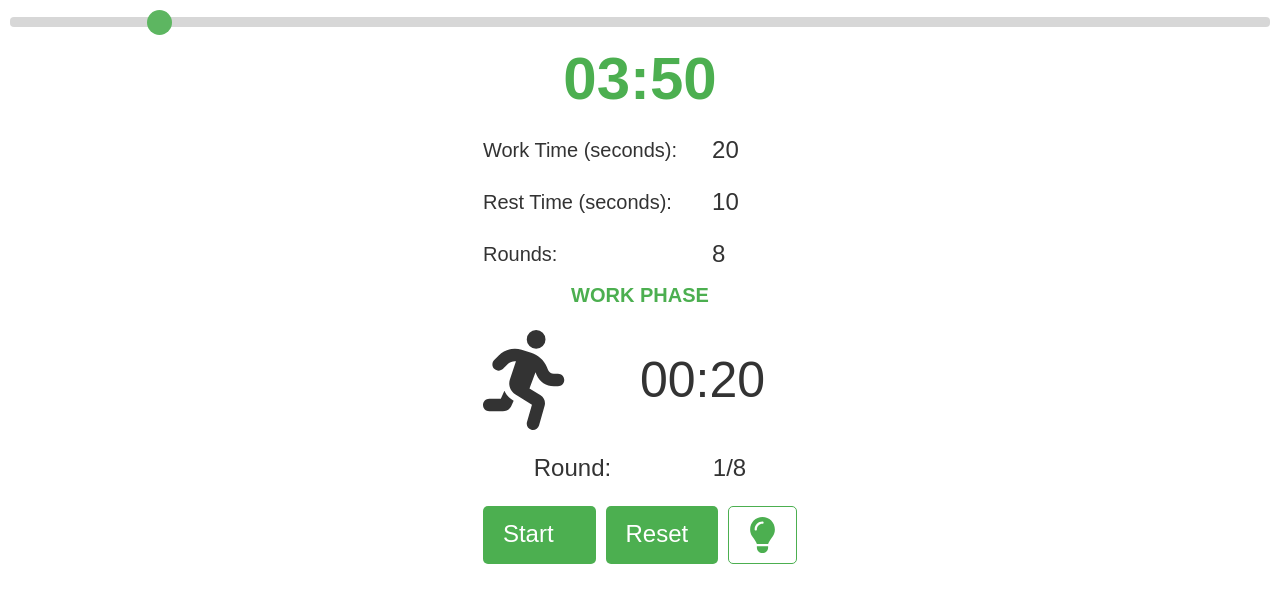
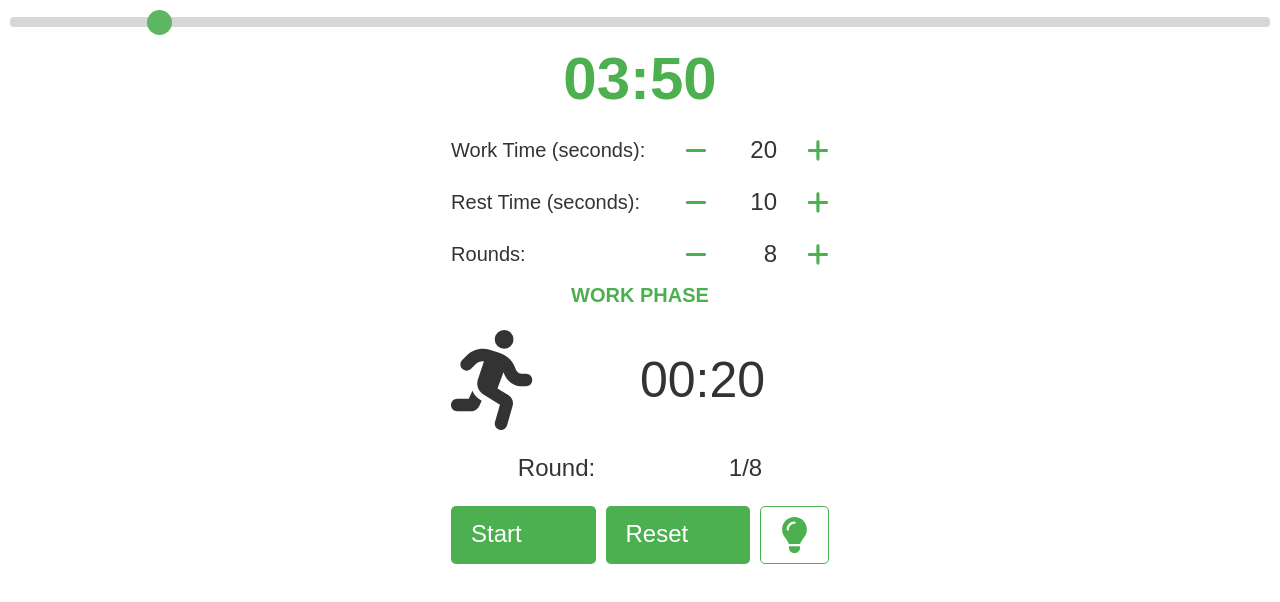
Before and after one commit to VoropN/tabata-timer, a Next.js app: page / in a window 1280 px wide. Shown: the top 602 px of the page. Built offline with nearby package versions, Linux system fonts and the light colour scheme.

Commit message:
update size change

```diff
--- /dev/null
+++ b/components/ChangeSize/ChangeSize.module.scss
@@ -0,0 +1,10 @@
+
+.changeSize {
+  font-size: 1em;
+  cursor: pointer;
+  color: var(--button-color);
+
+  &:hover {
+    color: var(--button-hover-color);
+  }
+}
--- /dev/null
+++ b/components/ChangeSize/ChangeSize.tsx
@@ -0,0 +1,29 @@
+import { faMinus, faPlus } from '@fortawesome/free-solid-svg-icons';
+import { FontAwesomeIcon } from '@fortawesome/react-fontawesome';
+import styles from './ChangeSize.module.scss';
+
+interface ChangeSizeProps {
+  children: React.ReactNode;
+  increaseSize: () => void; // Function to increase size
+  decreaseSize: () => void; // Function to decrease size
+}
+
+const ChangeSize: React.FC<ChangeSizeProps> = ({
+  children,
+  increaseSize,
+  decreaseSize,
+}) => {
+  return (
+    <div>
+      <button className={styles.changeSize} onClick={decreaseSize}>
+        <FontAwesomeIcon icon={faMinus} size="lg" />
+      </button>
+      {children}
+      <button className={styles.changeSize} onClick={increaseSize}>
+        <FontAwesomeIcon icon={faPlus} size="lg" />
+      </button>
+    </div>
+  );
+};
+
+export default ChangeSize;
--- /dev/null
+++ b/components/ChangeSize/index.ts
@@ -0,0 +1,2 @@
+export * from './ChangeSize';
+export { default } from './ChangeSize';
--- a/components/TabataTimer.module.scss
+++ b/components/TabataTimer/TabataTimer.module.scss
@@ -17,9 +17,9 @@
 
 /* Input fields and labels */
 .timerControls {
-  display: flex;
-  justify-content: space-between;
-  gap: 20px;
+  display: grid;
+  grid-template-columns: 1fr auto;
+  gap: 40px;
   align-items: center;
 }
 
@@ -27,6 +27,7 @@
   padding: 8px 15px;
   font-size: 1.2em;
   width: 100px;
+  text-align: right;
 }
 
 /* Display timer phase and time remaining */
@@ -82,16 +83,6 @@
     background-color: var(
       --button-hover-color
     ); /* Hover color will be affected by global theme */
-  }
-}
-
-.changeSize {
-  font-size: 0.5em;
-  cursor: pointer;
-  color: var(--button-color);
-
-  &:hover {
-    color: var(--button-hover-color);
   }
 }
 
--- a/components/TabataTimer.tsx
+++ b/components/TabataTimer/TabataTimer.tsx
@@ -9,6 +9,7 @@ import {
 import { FontAwesomeIcon } from '@fortawesome/react-fontawesome';
 import clsx from 'clsx';
 import { useEffect, useState } from 'react';
+import ChangeSize from '../ChangeSize';
 import styles from './TabataTimer.module.scss';
 
 enum LocalStorageKey {
@@ -121,6 +122,10 @@ const TabataTimer = () => {
 
         <div className={styles.timerControls}>
           <label>Work Time (seconds): </label>
+          <ChangeSize
+            increaseSize={() => setWorkTime((prev) => prev + 1)}
+            decreaseSize={() => setWorkTime((prev) => prev - 1)}
+          >
             <input
               className={styles.timerInput}
               type="number"
@@ -128,9 +133,14 @@ const TabataTimer = () => {
               value={workTime}
               onChange={(e) => setWorkTime(Number(e.target.value))}
             />
+          </ChangeSize>
         </div>
         <div className={styles.timerControls}>
           <label>Rest Time (seconds): </label>
+          <ChangeSize
+            increaseSize={() => setRestTime((prev) => prev + 1)}
+            decreaseSize={() => setRestTime((prev) => prev - 1)}
+          >
             <input
               className={styles.timerInput}
               type="number"
@@ -138,9 +148,14 @@ const TabataTimer = () => {
               value={restTime}
               onChange={(e) => setRestTime(Number(e.target.value))}
             />
+          </ChangeSize>
         </div>
         <div className={styles.timerControls}>
           <label>Rounds: </label>
+          <ChangeSize
+            increaseSize={() => setRounds((prev) => prev + 1)}
+            decreaseSize={() => setRounds((prev) => prev - 1)}
+          >
             <input
               className={styles.timerInput}
               type="number"
@@ -148,6 +163,7 @@ const TabataTimer = () => {
               value={rounds}
               onChange={(e) => setRounds(Number(e.target.value))}
             />
+          </ChangeSize>
         </div>
 
         <div className={styles.phaseName}>
--- /dev/null
+++ b/components/TabataTimer/index.ts
@@ -0,0 +1,2 @@
+export * from './TabataTimer';
+export { default } from './TabataTimer';
```
Lines whose indentation alone changed are shown as unchanged.
